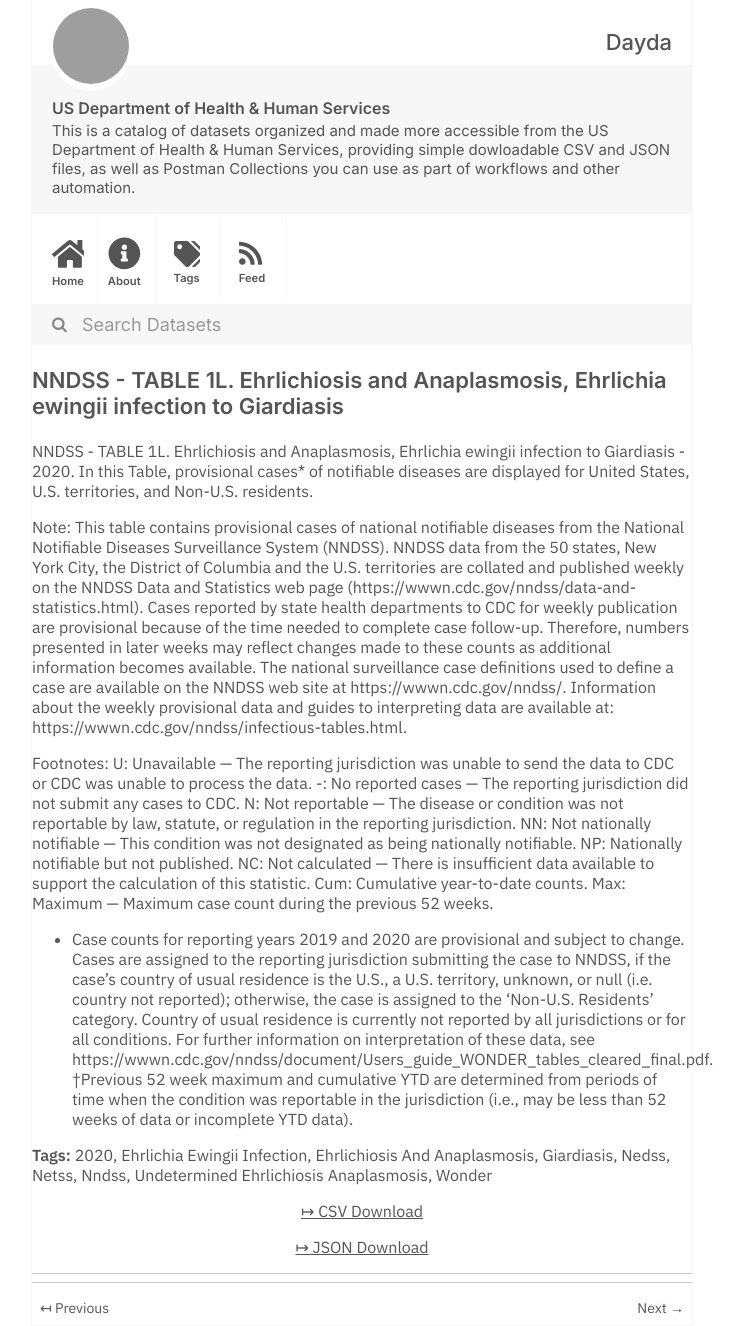
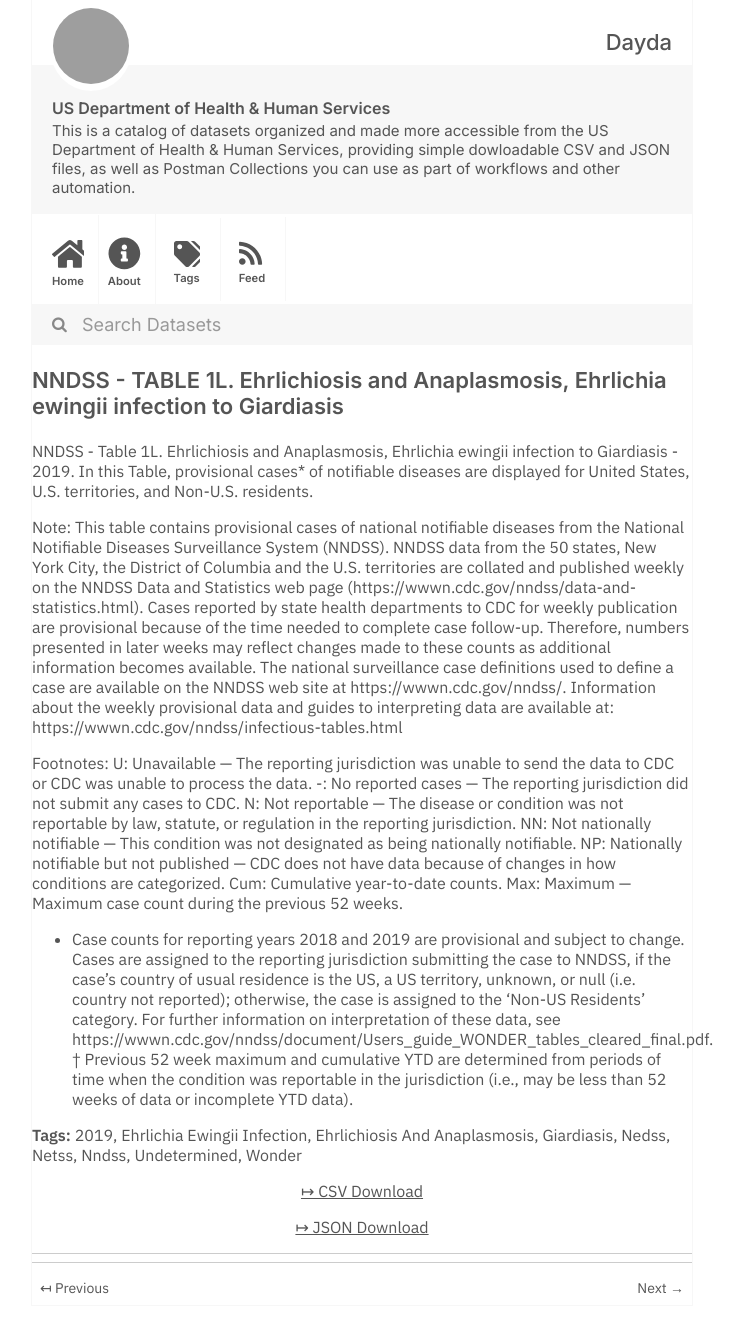
Before and after one commit to dayda-entities/us-department-of-health-and-human-services, a Jekyll site: the page built from _posts/2020-11-10-nndss-table-1l-ehrlichiosis-an.md, in a window 1280 px wide. Shown: the whole page, without its empty margins (278-1022 px from the left). Built offline with Jekyll 4.4.1, drawn with Linux system fonts in a browser that asks for light colours; grey boxes are pictures that could not be loaded.

Commit message:
Publish Data

```diff
--- a/_posts/2020-11-10-nndss-table-1l-ehrlichiosis-an.md
+++ b/_posts/2020-11-10-nndss-table-1l-ehrlichiosis-an.md
@@ -2,39 +2,38 @@
 title: >-
   NNDSS - TABLE 1L. Ehrlichiosis and Anaplasmosis, Ehrlichia ewingii infection
   to Giardiasis
-created: '2020-11-10T16:16:36.309126'
-modified: '2021-04-21T22:44:08.367276'
+created: '2020-11-10T16:17:48.464617'
+modified: '2021-04-26T21:02:25.457719'
 state: active
 type: dataset
 tags:
-  - '2020'
+  - '2019'
   - Ehrlichia Ewingii Infection
   - Ehrlichiosis And Anaplasmosis
   - Giardiasis
   - Nedss
   - Netss
   - Nndss
-  - Undetermined Ehrlichiosis Anaplasmosis
+  - Undetermined
   - Wonder
 groups: []
-csv_url: 'https://data.cdc.gov/api/views/vzfn-ifh5/rows.csv?accessType=DOWNLOAD'
-json_url: 'https://data.cdc.gov/api/views/vzfn-ifh5/rows.json?accessType=DOWNLOAD'
+csv_url: 'https://data.cdc.gov/api/views/qpq4-k3td/rows.csv?accessType=DOWNLOAD'
+json_url: 'https://data.cdc.gov/api/views/qpq4-k3td/rows.json?accessType=DOWNLOAD'
 layout: post
 
 ---
-NNDSS - TABLE 1L. Ehrlichiosis and Anaplasmosis, Ehrlichia ewingii infection to Giardiasis - 2020. In this Table, provisional cases* of notifiable diseases are displayed for United States, U.S. territories, and Non-U.S. residents.
+NNDSS - Table 1L. Ehrlichiosis and Anaplasmosis, Ehrlichia ewingii infection to Giardiasis - 2019. In this Table, provisional cases* of notifiable diseases are displayed for United States, U.S. territories, and Non-U.S. residents.
 
 Note:
-This table contains provisional cases of national notifiable diseases from the National Notifiable Diseases Surveillance System (NNDSS). NNDSS data from the 50 states, New York City, the District of Columbia and the U.S. territories are collated and published weekly on the NNDSS Data and Statistics web page (https://wwwn.cdc.gov/nndss/data-and-statistics.html). Cases reported by state health departments to CDC for weekly publication are provisional because of the time needed to complete case follow-up. Therefore, numbers presented in later weeks may reflect changes made to these counts as additional information becomes available. The national surveillance case definitions used to define a case are available on the NNDSS web site at https://wwwn.cdc.gov/nndss/. Information about the weekly provisional data and guides to interpreting data are available at: https://wwwn.cdc.gov/nndss/infectious-tables.html.
+This table contains provisional cases of national notifiable diseases from the National Notifiable Diseases Surveillance System (NNDSS). NNDSS data from the 50 states, New York City, the District of Columbia and the U.S. territories are collated and published weekly on the NNDSS Data and Statistics web page (https://wwwn.cdc.gov/nndss/data-and-statistics.html). Cases reported by state health departments to CDC for weekly publication are provisional because of the time needed to complete case follow-up. Therefore, numbers presented in later weeks may reflect changes made to these counts as additional information becomes available. The national surveillance case definitions used to define a case are available on the NNDSS web site at https://wwwn.cdc.gov/nndss/. Information about the weekly provisional data and guides to interpreting data are available at: https://wwwn.cdc.gov/nndss/infectious-tables.html
 
 Footnotes:
 U: Unavailable — The reporting jurisdiction was unable to send the data to CDC or CDC was unable to process the data.
 -: No reported cases — The reporting jurisdiction did not submit any cases to CDC.
 N: Not reportable — The disease or condition was not reportable by law, statute, or regulation in the reporting jurisdiction.
 NN: Not nationally notifiable — This condition was not designated as being nationally notifiable.
-NP: Nationally notifiable but not published.
-NC: Not calculated — There is insufficient data available to support the calculation of this statistic.
+NP: Nationally notifiable but not published — CDC does not have data because of changes in how conditions are categorized.
 Cum: Cumulative year-to-date counts.
 Max: Maximum — Maximum case count during the previous 52 weeks.
-* Case counts for reporting years 2019 and 2020 are provisional and subject to change. Cases are assigned to the reporting jurisdiction submitting the case to NNDSS, if the case's country of usual residence is the U.S., a U.S. territory, unknown, or null (i.e. country not reported); otherwise, the case is assigned to the 'Non-U.S. Residents' category. Country of usual residence is currently not reported by all jurisdictions or for all conditions. For further information on interpretation of these data, see https://wwwn.cdc.gov/nndss/document/Users_guide_WONDER_tables_cleared_final.pdf.
-†Previous 52 week maximum and cumulative YTD are determined from periods of time when the condition was reportable in the jurisdiction (i.e., may be less than 52 weeks of data or incomplete YTD data).
+* Case counts for reporting years 2018 and 2019 are provisional and subject to change. Cases are assigned to the reporting jurisdiction submitting the case to NNDSS, if the case's country of usual residence is the US, a US territory, unknown, or null (i.e. country not reported); otherwise, the case is assigned to the 'Non-US Residents' category. For further information on interpretation of these data, see https://wwwn.cdc.gov/nndss/document/Users_guide_WONDER_tables_cleared_final.pdf.
+† Previous 52 week maximum and cumulative YTD are determined from periods of time when the condition was reportable in the jurisdiction (i.e., may be less than 52 weeks of data or incomplete YTD data).
```
